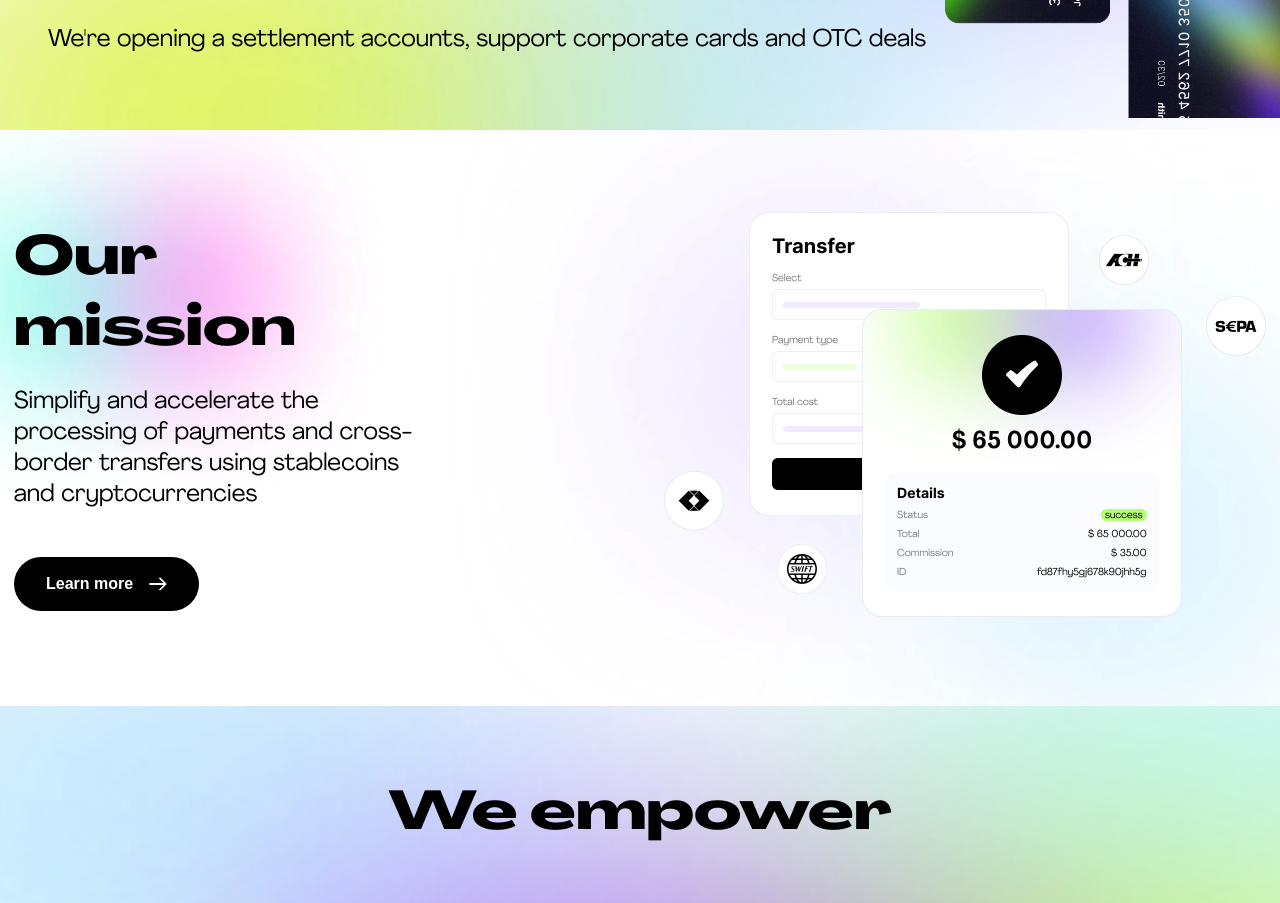
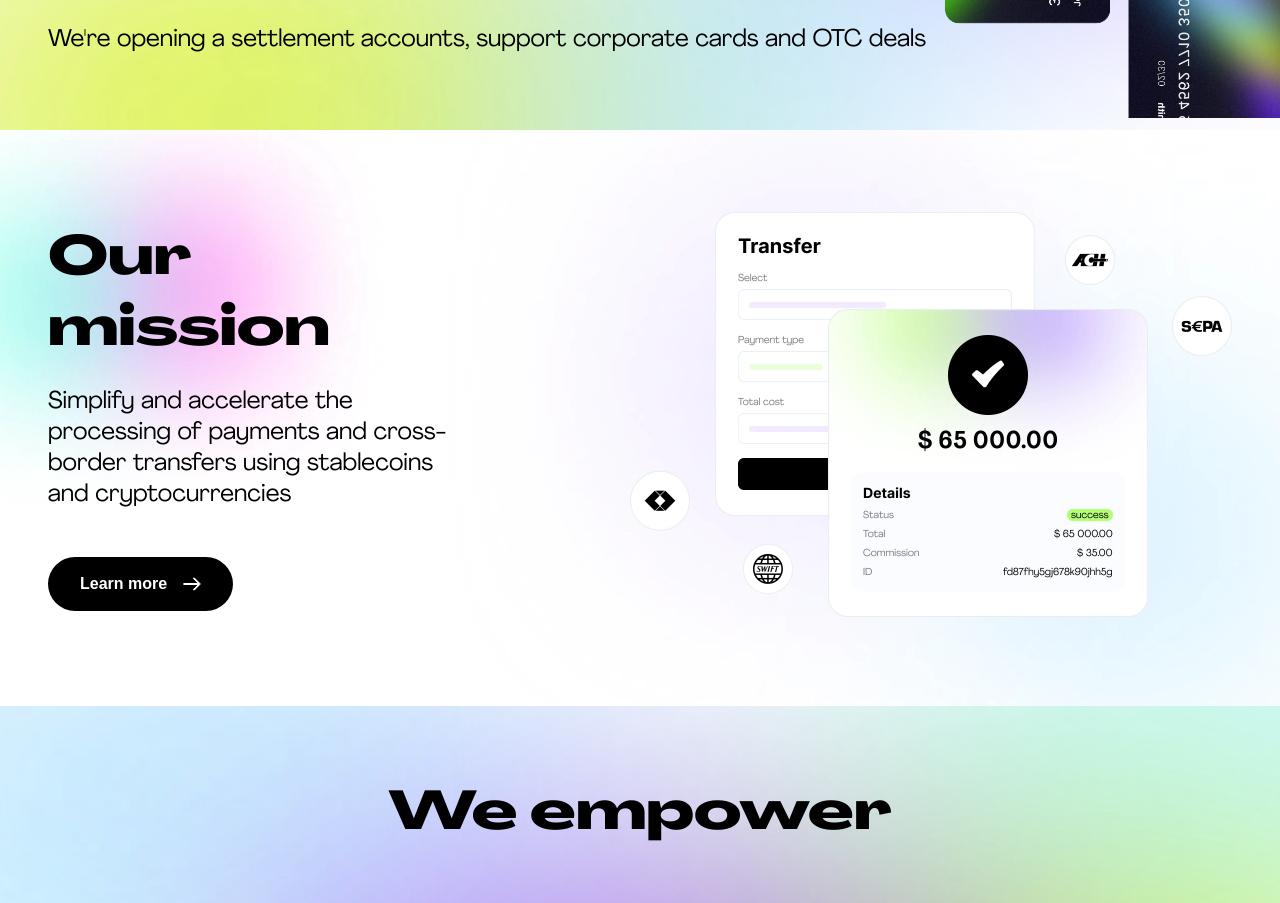
Before and after one commit to Pank3d/surf_bank, a React (Vite) app: page / in a window 1280 px wide. Shown: the part 1020-1923 px from the top of the page. Built offline with nearby package versions, Linux system fonts and the light colour scheme.

Commit message:
style: section-our-mission adaptive

```diff
--- a/src/widgets/Sections/Main/section-our-mission/section-our-mission.module.scss
+++ b/src/widgets/Sections/Main/section-our-mission/section-our-mission.module.scss
@@ -12,6 +12,17 @@
     display: flex;
     align-items: center;
     justify-content: space-between;
+    width: calc(100% - 96px);
+
+    @include breakpoint(tablet) {
+      width: calc(100% - 48px);
+    }
+
+    @include breakpoint(mobile) {
+      width: calc(100% - 24px);
+      flex-direction: column-reverse;
+      gap: 60px;
+    }
 
     .info {
       max-width: 409px;
@@ -21,11 +32,29 @@
         font-size: 54px;
         font-weight: 800;
         font-family: "Agrandir-Grand", sans-serif;
+
+        @include breakpoint(tablet) {
+          font-size: 44px;
+        }
+
+        @include breakpoint(mobile) {
+          font-size: 40px;
+          margin-bottom: 24px;
+        }
       }
 
       .description {
         font-size: 24px;
         margin-bottom: 46px;
+
+        @include breakpoint(tablet) {
+          font-size: 20px;
+        }
+
+        @include breakpoint(mobile) {
+          font-size: 18px;
+          margin-bottom: 24px;
+        }
       }
 
       .button {
```
